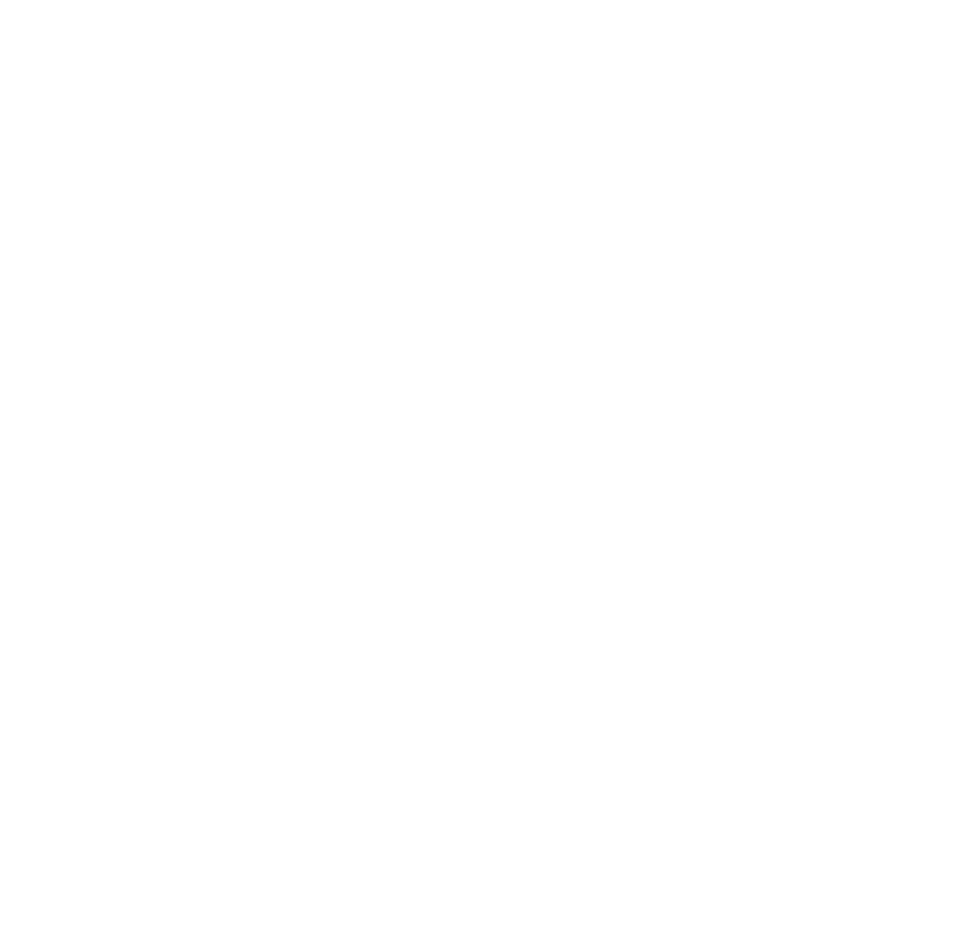
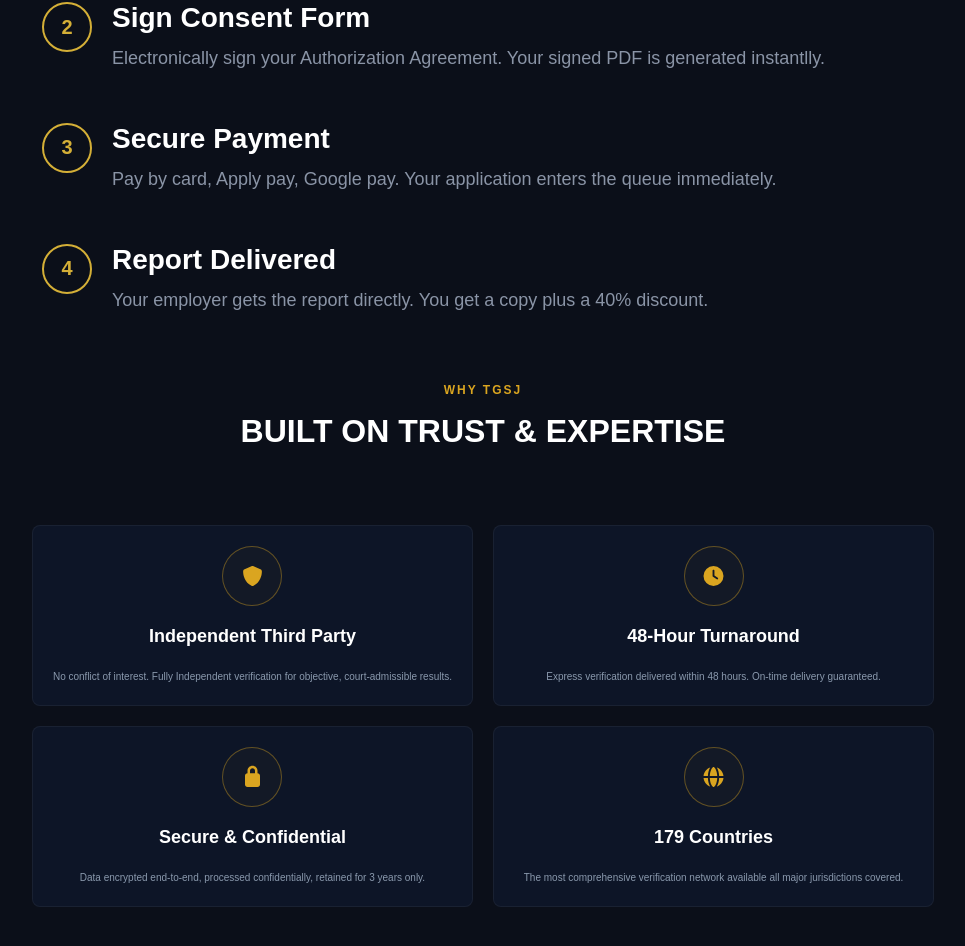
Before and after one commit to hafsaamir-prog/criminal-record-verification-app-, a React (Vite) app: page / in a window 1280 px wide. Shown: the part 3897-4843 px from the top of the page, without its empty margins (157-1122 px from the left). Before the commit the page ends 3559 px from the top, so only its background shows below. Built offline with nearby package versions, Linux system fonts and the light colour scheme.

Commit message:
Add Trust Page

```diff
--- a/package.json
+++ b/package.json
@@ -10,6 +10,9 @@
     "preview": "vite preview"
   },
   "dependencies": {
+    "@fortawesome/fontawesome-svg-core": "^7.3.0",
+    "@fortawesome/free-solid-svg-icons": "^7.3.0",
+    "@fortawesome/react-fontawesome": "^3.4.0",
     "react": "^19.2.7",
     "react-dom": "^19.2.7"
   },
--- a/src/App.css
+++ b/src/App.css
@@ -265,7 +265,7 @@
     font-size:32px;
   }
 }
-.serv-container {
+.serv-container , .pro-container , .tru-container{
   background-color: #0b0f19;
   color: white;
   font-family: 'Arial', sans-serif;
@@ -276,12 +276,12 @@
   align-items: center;
 }
 
-.serv-header-section {
+.serv-header-section , .pro-header-section , .tru-header-section{
   text-align: center;
   max-width: 600px;
 }
 
-.serv-gold-title {
+.serv-gold-title , .pro-gold-title , .tru-gold-title{
   color: goldenrod;
   font-size: 12px;
   font-weight: bold;
@@ -289,13 +289,13 @@
   text-transform: uppercase;
 }
 
-.serv-main-heading {
+.serv-main-heading , .pro-main-heading , .tru-main-heading{
   font-size: 32px;
   font-weight: bold;
   margin: 15px 0;
 }
 
-.serv-sub-heading {
+.serv-sub-heading , .pro-sub-heading {
   color: #8a94a6;
   font-size: 15px;
   line-height: 1.6;
@@ -442,7 +442,7 @@
     width: 500px;
     margin: 0 auto;
 }
-.people-container{
+.people-container {
   font-family: 'Arial', sans-serif;
   padding: 10px 10px;
   display: flex;
@@ -477,3 +477,84 @@
     max-width:500px;
   }
 }
+.step-row {
+  display: flex;
+  align-items: flex-start;
+  gap: 20px;
+  padding: 25px;
+}
+
+.step-num {
+  width: 50px;
+  height: 50px;
+  border: 2px solid #d4af37;
+  border-radius: 50%;
+  color: #d4af37;
+  display: flex;
+  justify-content: center;
+  align-items: center;
+  font-size: 20px;
+  font-weight: bold;
+}
+.step-content , .tru-content{
+  display: flex;
+  flex-direction: column;
+  gap: 10px;
+}
+
+.step-heading , .tru-heading{
+  color: white;
+  font-size: 28px;
+  margin: 0;
+}
+
+.step-sub-heading , .tru-sub-heading{
+  color: #8a94a6;
+  font-size: 18px;
+  line-height: 1.6;
+  margin: 0;
+}
+.tru-grid-container {
+  display: grid;
+  grid-template-columns: repeat(2, 1fr);
+  gap: 20px;
+  padding: 20px;
+}
+
+.tru-box {
+  background-color: #0d1527;
+  border: 1px solid rgba(255, 255, 255, 0.05);
+  border-radius: 8px;
+  padding: 20px 20px;
+  display: flex;
+  flex-direction: column;
+  align-items: center;
+  text-align: center;
+}
+
+.tru-logo {
+  display: flex;
+  align-items: center;
+  justify-content: center;
+  width: 60px;
+  height: 60px;
+  border-radius: 50%;
+  border: 1.5px solid rgba(218, 165, 32, 0.4);
+  background-color: rgba(218, 165, 32, 0.03);
+  color: goldenrod;
+  font-size: 20px;
+  margin-bottom: 20px;
+}
+
+.tru-heading {
+  color: #ffffff;
+  font-size: 18px;
+  margin-bottom: 12px;
+  font-family: sans-serif;
+}
+
+.tru-sub-heading {
+  color: #8a99ad;
+  font-size: 10px;
+  line-height: 1.6;
+}
--- a/src/App.jsx
+++ b/src/App.jsx
@@ -4,6 +4,8 @@
 import Stats from './components/Stats';
 import Services from './components/Services';
 import People from './components/People';
+import Process from './components/Process';
+import Trust from './components/Trust';
 export default function App() {
     return (
         <div className="app-wrapper">
@@ -11,6 +13,8 @@
             <Stats/>
             <Services/>
             <People/>
+            <Process/>
+            <Trust/>
 
         </div>
     );
--- /dev/null
+++ b/src/components/Process.jsx
@@ -0,0 +1,44 @@
+import React from 'react'
+export default function Process(){
+    return(
+        <div className = "pro-container">
+            <div className = "pro-header-section">
+            <span className="pro-gold-title">THE PROCESS</span>
+            <h1 className="pro-main-heading">FOUR SIMPLE STEPS</h1>
+            <p className ="pro-sub-heading">From application to delivery straightforward at every stage.</p>
+            </div>
+        <div>
+
+        <div className ="step-row">
+            <div className ="step-num">1</div>
+            <div className ="step-content">
+            <h1 className="step-heading">Submit Your Data</h1>
+            <p className ="step-sub-heading">Complete our Secure form with your personal details and residence history. Email verification included</p>
+        </div>
+        </div>
+        <div className ="step-row">
+            <div className ="step-num">2</div>
+            <div className ="step-content">
+            <h1 className="step-heading">Sign Consent Form</h1>
+            <p className ="step-sub-heading">Electronically sign your Authorization Agreement. Your signed PDF is generated instantlly.</p>
+        </div>
+        </div>
+        <div className ="step-row">
+            <div className ="step-num">3</div>
+            <div className ="step-content">
+            <h1 className="step-heading">Secure Payment</h1>
+            <p className ="step-sub-heading">Pay by card, Apply pay, Google pay. Your application enters the queue immediately.</p>
+        </div>
+        </div>
+        <div className ="step-row">
+            <div className ="step-num">4</div>
+            <div className ="step-content">
+            <h1 className="step-heading">Report Delivered</h1>
+            <p className ="step-sub-heading">Your employer gets the report directly. You get a copy plus a 40% discount.</p>
+        </div>
+        </div>
+
+        </div>
+        </div>
+    );
+}
--- /dev/null
+++ b/src/components/Trust.jsx
@@ -0,0 +1,55 @@
+import React from 'react'
+import { FontAwesomeIcon } from '@fortawesome/react-fontawesome';
+import { faShield, faClock, faLock, faGlobe } from '@fortawesome/free-solid-svg-icons';
+export default function Process (){
+return(
+       <div className = "tru-container">
+            <div className = "tru-header-section">
+            <span className="tru-gold-title">Why TGSJ</span>
+            <h1 className="tru-main-heading">BUILT ON TRUST & EXPERTISE</h1>
+            </div>
+    <div className="tru-grid-container">
+    <div className="tru-box">
+        <div className="tru-logo">
+            <FontAwesomeIcon icon={faShield} />
+        </div>
+        <div className="tru-content">
+            <h1 className="tru-heading">Independent Third Party</h1>
+            <p className="tru-sub-heading">No conflict of interest. Fully Independent verification for objective, court-admissible results.</p>
+        </div>
+    </div>
+
+    <div className="tru-box">
+        <div className="tru-logo">
+            <FontAwesomeIcon icon={faClock} />
+        </div>
+        <div className="tru-content">
+            <h1 className="tru-heading">48-Hour Turnaround</h1>
+            <p className="tru-sub-heading">Express verification delivered within 48 hours. On-time delivery guaranteed.</p>
+        </div>
+    </div>
+
+    <div className="tru-box">
+        <div className="tru-logo">
+            <FontAwesomeIcon icon={faLock} />
+        </div>
+        <div className="tru-content">
+            <h1 className="tru-heading">Secure & Confidential</h1>
+            <p className="tru-sub-heading">Data encrypted end-to-end, processed confidentially, retained for 3 years only.</p>
+        </div>
+    </div>
+
+    <div className="tru-box">
+        <div className="tru-logo">
+            <FontAwesomeIcon icon={faGlobe} />
+        </div>
+        <div className="tru-content">
+            <h1 className="tru-heading">179 Countries</h1>
+            <p className="tru-sub-heading">The most comprehensive verification network available all major jurisdictions covered.</p>
+        </div>
+    </div>
+
+</div>
+        </div>
+        );
+        }
```
Also changed, not shown: src/components/People.jsx (line endings or trailing spaces), 1 other file (tests, documents, lock files or other folders).
